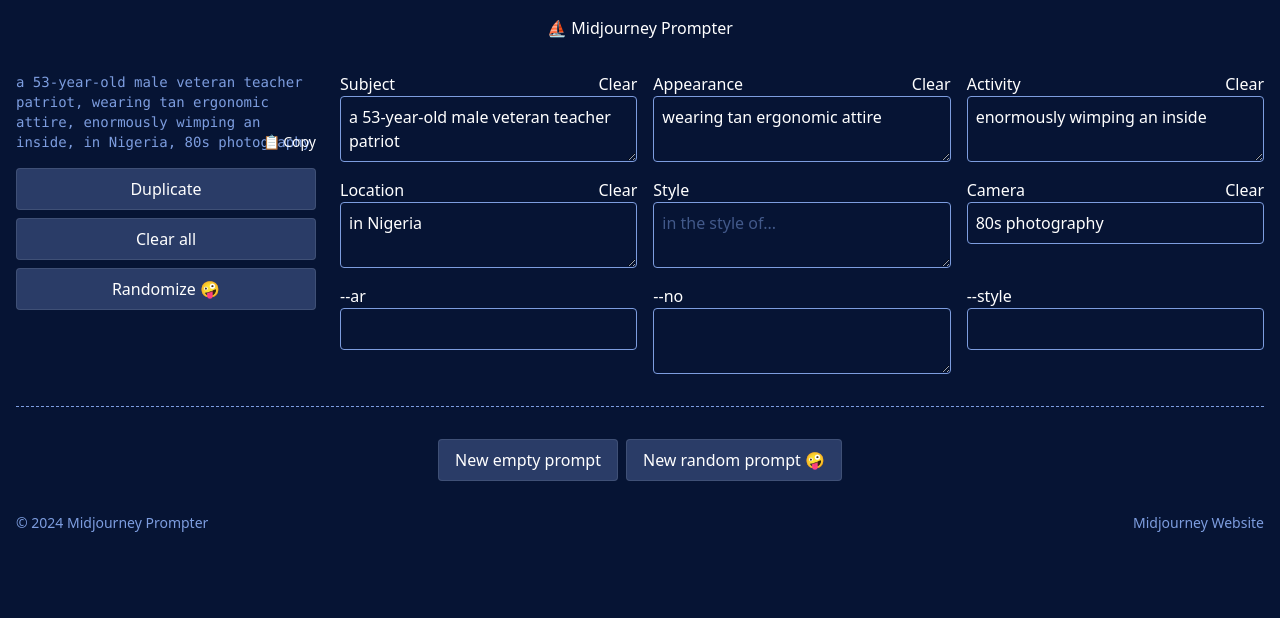
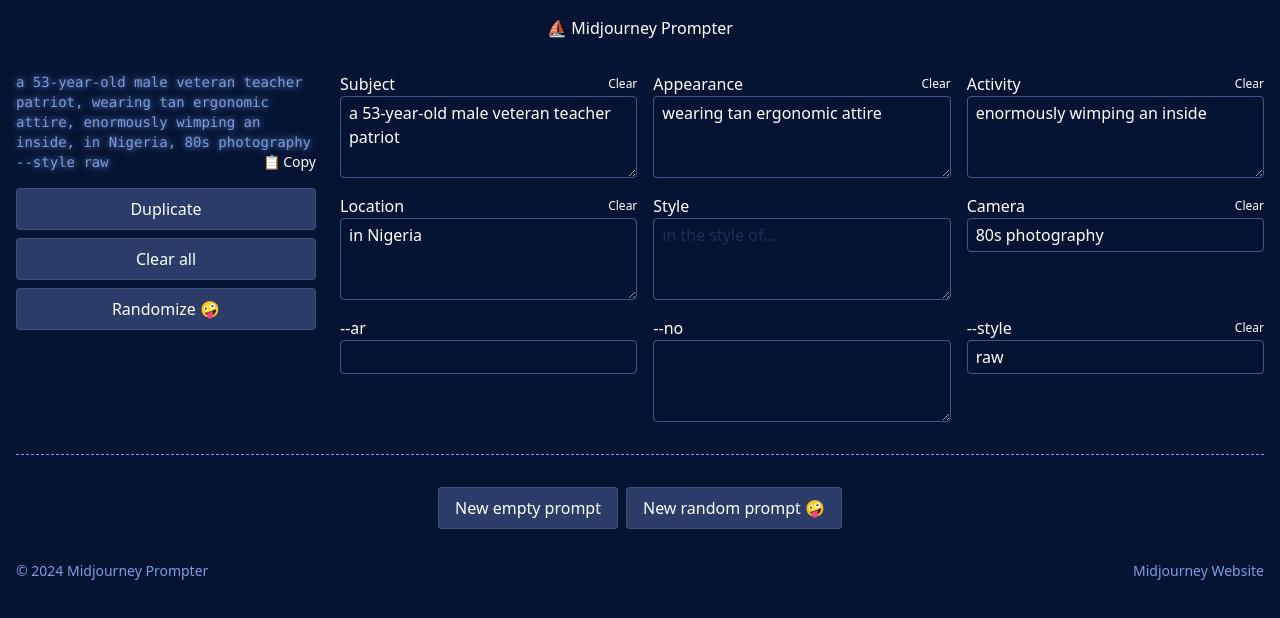
Before and after one commit to nuotsu/midjourney-prompter, a SvelteKit app: page / in a window 1280 px wide. Shown: the top 618 px of the page. Built offline with nearby package versions, Linux system fonts and the light colour scheme.

Commit message:
add more styles

```diff
--- a/src/lib/Actions.svelte
+++ b/src/lib/Actions.svelte
@@ -15,7 +15,9 @@
 				form="prompter-{prompter.id}"
 				class="action warn"
 				type="reset"
-				on:click={onClearAll}
+				on:click={() => {
+					confirm('Are you sure you want to clear all?') && onClearAll()
+				}}
 			>
 				Clear all
 			</button>
@@ -32,7 +34,7 @@
 	import { PrompterGenerator } from './PrompterGenerator'
 	import { allPrompts } from './store'
 
-	const { output, prompter, onDelete, onClearAll } = $props<{
+	let { output, prompter, onDelete, onClearAll } = $props<{
 		output: string
 		prompter: MP.Prompter
 		onDelete: () => void
--- a/src/lib/Copy.svelte
+++ b/src/lib/Copy.svelte
@@ -9,7 +9,7 @@
 <script lang="ts">
 	import type { HTMLButtonAttributes } from 'svelte/elements'
 
-	const { value, ...props } = $props<{ value: string } & HTMLButtonAttributes>()
+	let { value, ...props } = $props<{ value: string } & HTMLButtonAttributes>()
 
 	let copied = $state(false)
 
--- a/src/lib/Output.svelte
+++ b/src/lib/Output.svelte
@@ -1,5 +1,5 @@
 <label for="output-{prompter.id}" class="relative text-sm">
-	<output class="text-lightnavy font-mono">
+	<output class="text-lightnavy font-mono" class:glow={output}>
 		{#if output}
 			{output}
 		{:else}
@@ -20,6 +20,10 @@
 </label>
 
 <style lang="postcss">
+	.glow {
+		text-shadow: 0 0 0.5em theme('colors.lightnavy');
+	}
+
 	.point {
 		animation: point 0.6s ease-in-out infinite alternate;
 	}
@@ -42,7 +46,7 @@
 <script lang="ts">
 	import Copy from './Copy.svelte'
 
-	const { output, prompter } = $props<{
+	let { output, prompter } = $props<{
 		output: string
 		prompter: MP.Prompter
 	}>()
--- a/src/lib/Prompter.svelte
+++ b/src/lib/Prompter.svelte
@@ -19,13 +19,12 @@
 
 <script lang="ts">
 	import Actions from './Actions.svelte'
-	import Textarea from '$lib/Textarea.svelte'
-	import Input from '$lib/Input.svelte'
+	import { Input, Textarea } from '$lib/segments'
 	import { allPrompts } from './store'
 	import { onMount } from 'svelte'
 	import generateOutput from './generateOutput'
 
-	const { prompter } = $props<{ prompter: MP.Prompter }>()
+	let { prompter } = $props<{ prompter: MP.Prompter }>()
 
 	let form = $state<HTMLFormElement | null>(null)
 	let output = $state('')
--- a/src/lib/PrompterGenerator.ts
+++ b/src/lib/PrompterGenerator.ts
@@ -32,7 +32,7 @@ export class PrompterGenerator {
 						return `wearing ${faker.color.human()} ${adjective} attire`
 
 					case 'Activity':
-						const verbing = `${faker.word.verb().replace(/[^e]e$/g, '')}ing`
+						const verbing = `${faker.word.verb().replace(/e?e$/g, '')}ing`
 						const noun = faker.word.noun()
 						const object = noun.match(/^[aeiou]/) ? `an ${noun}` : `a ${noun}`
 						return `${faker.word.adverb()} ${verbing} ${object}`
@@ -45,6 +45,9 @@ export class PrompterGenerator {
 
 					case 'Location':
 						return `in ${faker.location.country()}`
+
+					case '--style':
+						return 'raw'
 				}
 			}
 
--- a/src/lib/Textarea.svelte
+++ /dev/null
@@ -1,26 +0,0 @@
-<fieldset class="grid">
-	<div class="flex justify-between gap-4">
-		<label for="{label}-{id}">{label}</label>
-
-		<button
-			class="hover:text-red-600"
-			on:click={() => (value = '')}
-			hidden={!value}
-		>
-			Clear
-		</button>
-	</div>
-
-	<textarea id="{label}-{id}" name={label} {...attributes} bind:value />
-</fieldset>
-
-<script lang="ts">
-	const {
-		label,
-		value: v,
-		id,
-		attributes,
-	} = $props<MP.TextareaSegment & { id: string }>()
-
-	let value = $state(v)
-</script>
--- a/src/lib/Input.svelte
+++ b/src/lib/segments/Input.svelte
@@ -1,17 +1,6 @@
-<fieldset class="grid">
-	<div class="flex justify-between gap-4">
-		<label for="{label}-{id}">{label}</label>
-
-		<button
-			class="hover:text-red-600"
-			on:click={() => (value = '')}
-			hidden={!value}
-		>
-			Clear
-		</button>
-	</div>
-
+<Segment id="{label}-{id}" {label} {value} on:click={() => (value = '')}>
 	<input
+		class="input"
 		id="{label}-{id}"
 		name={label}
 		list="{label}-{id}-list"
@@ -27,10 +16,12 @@
 			{/each}
 		</datalist>
 	{/if}
-</fieldset>
+</Segment>
 
 <script lang="ts">
-	const {
+	import Segment from './Segment.svelte'
+
+	let {
 		label,
 		value: v,
 		options,
--- /dev/null
+++ b/src/lib/segments/Segment.svelte
@@ -0,0 +1,34 @@
+<fieldset class="grid">
+	<div class="flex justify-between gap-4">
+		<label for={id}>{label}</label>
+
+		<button
+			class="text-xs transition-[opacity,translate] hover:text-red-600"
+			on:click
+			hidden={!value}
+		>
+			Clear
+		</button>
+	</div>
+
+	{@render children()}
+</fieldset>
+
+<style>
+	@media (pointer: fine) {
+		fieldset:not(:hover) :global(button) {
+			pointer-events: none;
+			opacity: 0;
+			translate: 1em 0;
+		}
+	}
+</style>
+
+<script lang="ts">
+	let { id, label, value, children } = $props<{
+		id: string
+		label: string
+		value?: string
+		children: () => any
+	}>()
+</script>
--- /dev/null
+++ b/src/lib/segments/Textarea.svelte
@@ -0,0 +1,23 @@
+<Segment id="{label}-{id}" {label} {value} on:click={() => (value = '')}>
+	<textarea
+		class="input"
+		id="{label}-{id}"
+		name={label}
+		rows={3}
+		{...attributes}
+		bind:value
+	/>
+</Segment>
+
+<script lang="ts">
+	import Segment from './Segment.svelte'
+
+	let {
+		label,
+		value: v,
+		id,
+		attributes,
+	} = $props<MP.TextareaSegment & { id: string }>()
+
+	let value = $state(v)
+</script>
--- /dev/null
+++ b/src/lib/segments/index.ts
@@ -0,0 +1,4 @@
+import Input from './Input.svelte'
+import Textarea from './Textarea.svelte'
+
+export { Input, Textarea }
--- a/src/styles/app.css
+++ b/src/styles/app.css
@@ -18,10 +18,15 @@
 	.action {
 		appearance: none;
 		padding: 0.5em 1em;
+		outline: none;
 		@apply bg-lightnavy/30 rounded border border-white/10;
 
+		&:focus {
+			@apply ring ring-lightnavy/20 border-white/20;
+		}
+
 		&.warn {
-			@apply hover:bg-red-600;
+			@apply hover:bg-red-600 focus:ring hover:focus:ring-red-600/40;
 		}
 
 		&:not(.warn) {
@@ -33,12 +38,12 @@
 		@apply hover:underline;
 	}
 
-	input,
-	textarea {
-		@apply w-full p-[.5em] bg-transparent rounded border border-lightnavy outline-none placeholder:text-lightnavy/50;
+	.input {
+		padding: .25em .5em;
+		@apply w-full bg-transparent rounded border border-lightnavy/50 outline-none placeholder:text-lightnavy/20;
 
 		&:focus {
-			@apply ring ring-lightnavy/50;
+			@apply ring ring-lightnavy/20;
 		}
 
 		&:invalid {
```
Also changed, not shown: 1 other file (tests, documents, lock files or other folders).
